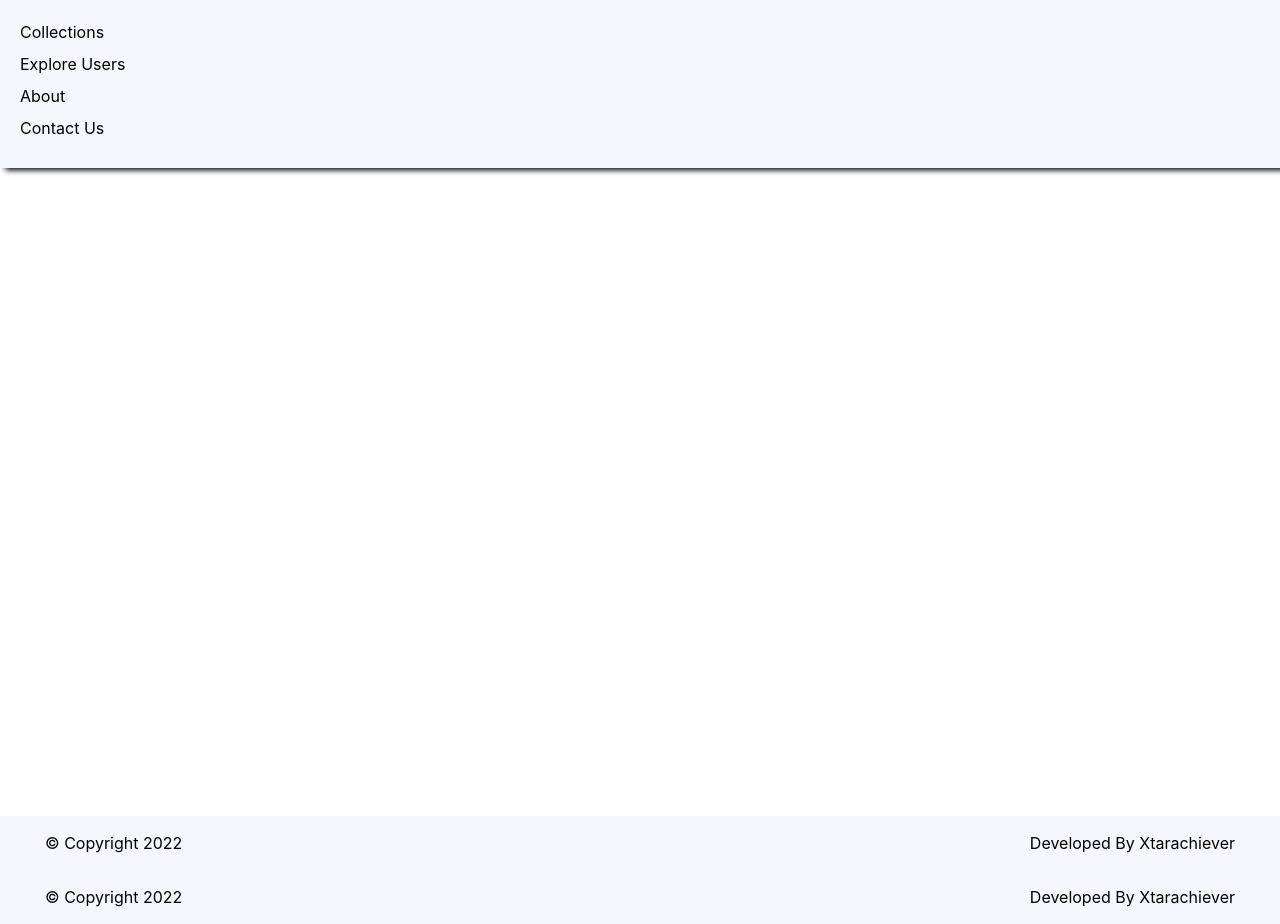
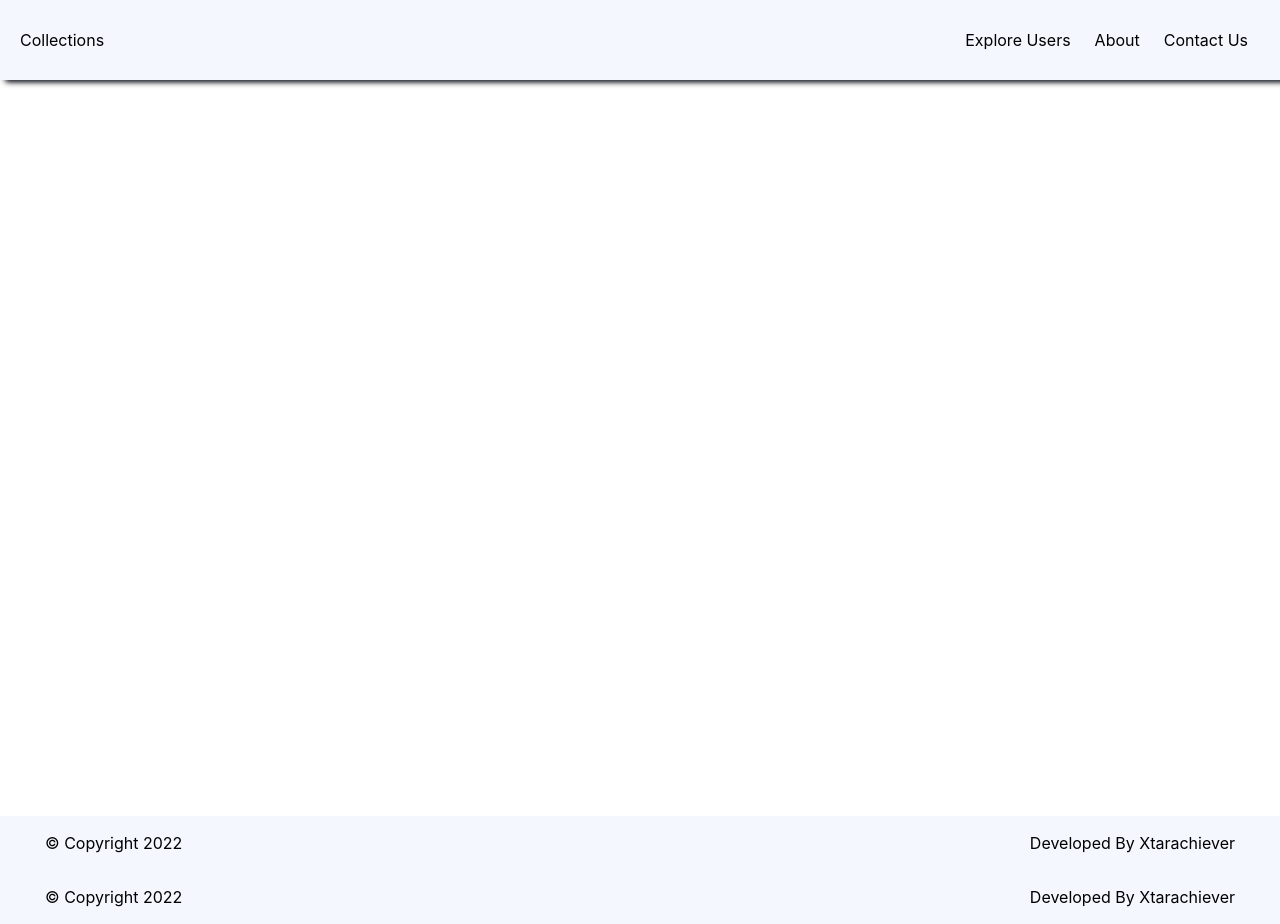
Before and after one commit to Xtarachiever/NextJS, a Next.js app: page /Layout/layout in a window 1280 px wide. Built offline with nearby package versions, Linux system fonts and the light colour scheme.

Commit message:
minor changes to the navbar

```diff
--- a/fixed_pages/navbar.js
+++ b/fixed_pages/navbar.js
@@ -9,13 +9,13 @@ const Navbar = () =>{
     return(
         <nav className={`${styles.nav}`}>
             <div className={styles.container}>
-              <div className="flex flex-col">
+              <div className="flex flex-col items-start sm:flex-row sm:flex-grow sm:items-center">
                 <Link href="/"><a>Collections</a></Link>
-                    <div className={`${active ? '' : 'hidden'} w-full lg:inline-flex lg:w-auto lg:flex-grow `}>
-                      <div className='lg:ml-auto lg:inline-flex lg:w-auto w-full flex flex-col items-start'>
-                        <Link href="/users"><a className='w-full pt-2'>Explore Users</a></Link>
-                        <Link href="/about"><a className='w-full pt-2'>About</a></Link>
-                        <Link href="/contact"><a className='w-full py-2'>Contact Us</a></Link>
+                    <div className={`${active ? '' : 'hidden'} w-full sm:inline-flex sm:w-auto sm:flex-grow `}>
+                      <div className='sm:ml-auto sm:inline-flex sm:w-auto sm:flex-row w-full flex flex-col items-start'>
+                        <Link href="/users"><a className='w-full pt-2 sm:px-3 sm:w-auto sm:inline-flex'>Explore Users</a></Link>
+                        <Link href="/about"><a className='w-full pt-2 sm:px-3 sm:w-auto sm:inline-flex'>About</a></Link>
+                        <Link href="/contact"><a className='w-full py-2 sm:px-3 sm:w-auto sm:inline-flex'>Contact Us</a></Link>
                       </div>
                     </div>
               </div>
```
